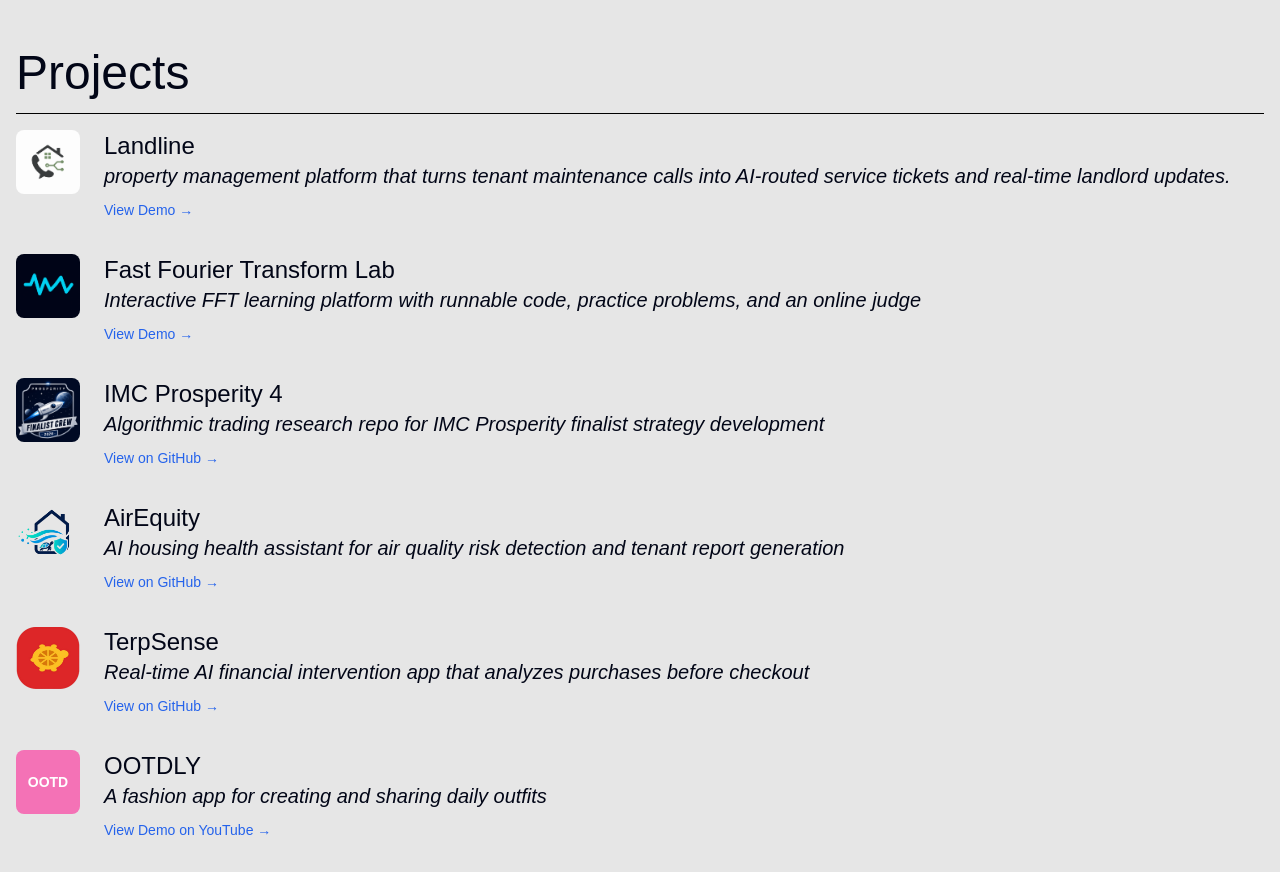
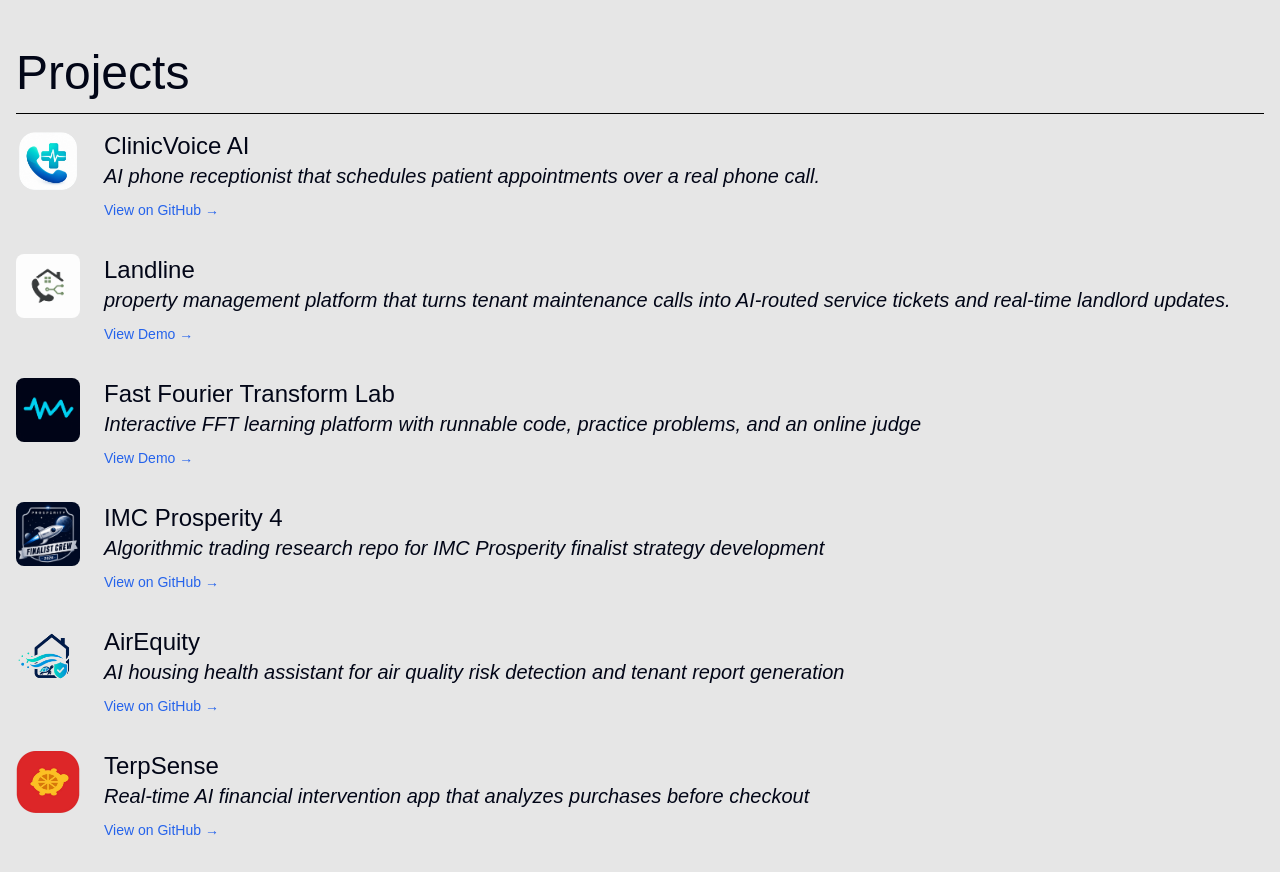
Before and after one commit to Aman-Bollam/aman-folio, a Next.js app: page / in a window 1280 px wide. Shown: the part 1200-2072 px from the top of the page. Built offline with nearby package versions, Linux system fonts and the light colour scheme; a web font is replaced by a local one.

Commit message:
Add ClinicVoice AI project

```diff
--- a/src/data/projects.ts
+++ b/src/data/projects.ts
@@ -8,6 +8,14 @@
 };
 
 export const projects: Project[] = [
+  {
+    title: "ClinicVoice AI",
+    description:
+      "AI phone receptionist that schedules patient appointments over a real phone call.",
+    href: "https://github.com/Aman-Bollam/clinicvoice-ai",
+    linkLabel: "View on GitHub →",
+    image: { src: "/clinicvoiceai-removebg-preview.png", alt: "ClinicVoice AI Logo" },
+  },
   {
     title: "Landline",
     description:
```
Also changed, not shown: public/clinicvoiceai-removebg-preview.png (added).
